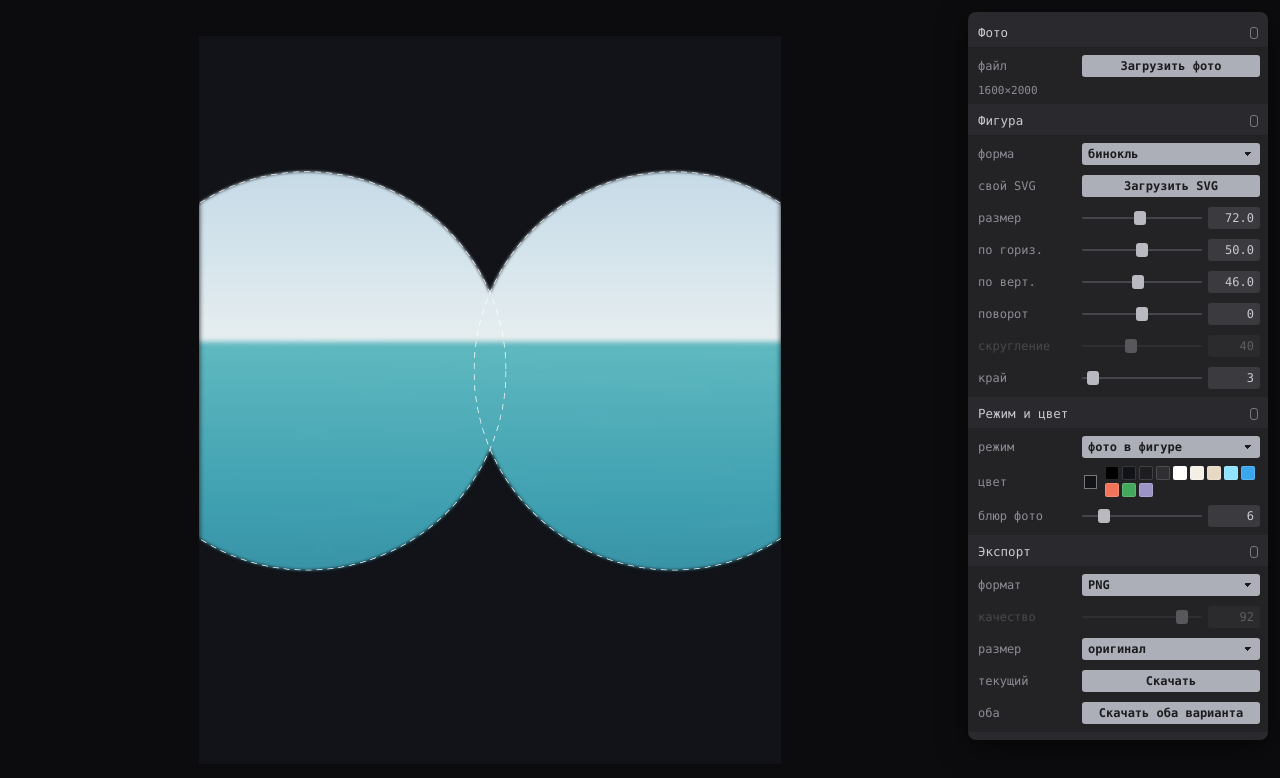
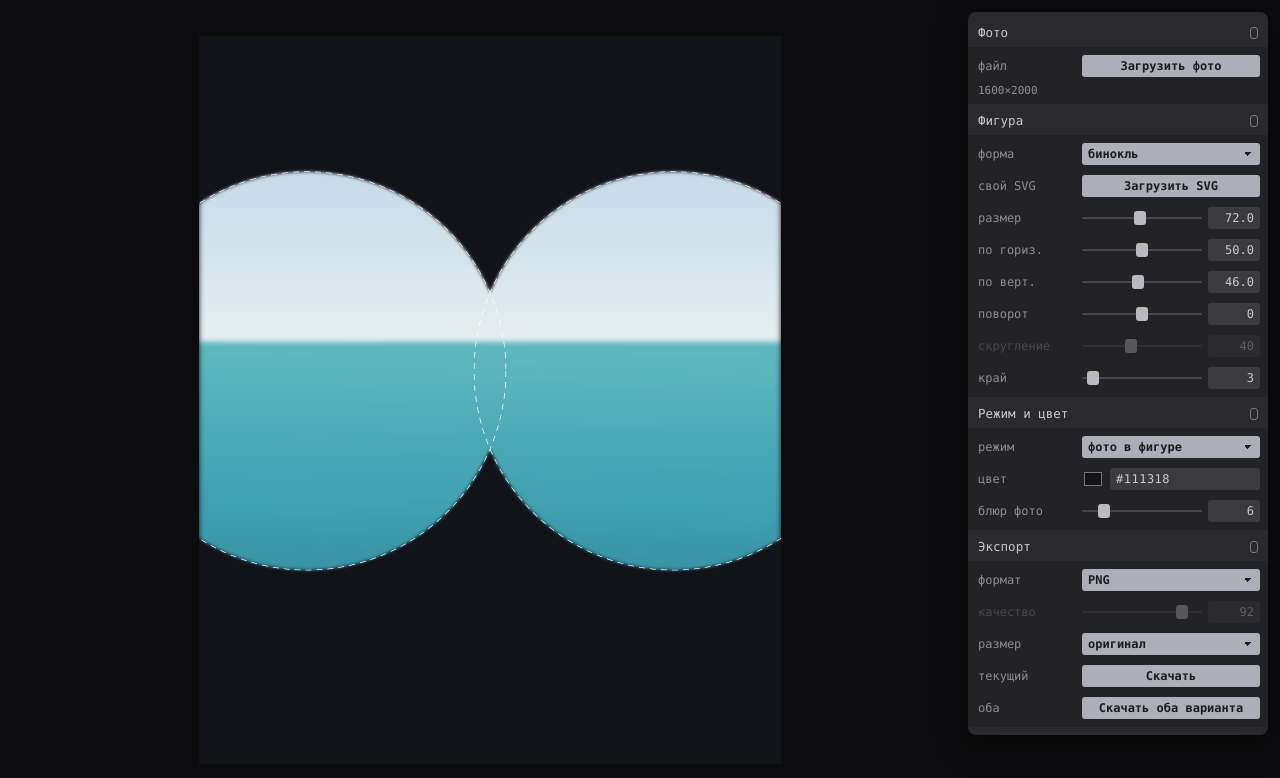
Before and after one commit to risenve/shape-mask, a plain HTML site: page index.html in a window 1280 px wide. Drawn offline with Linux system fonts and the light colour scheme.

Commit message:
Replace color swatches with HEX input field
Color is now entered/pasted as a HEX code (3- or 6-digit, normalized),
alongside a small color-well indicator that stays in sync.

Co-Authored-By: Claude Opus 4.8 <noreply@anthropic.com>

```diff
--- a/index.html
+++ b/index.html
@@ -37,7 +37,8 @@ input[type=range]::-webkit-slider-runnable-track{height:2px;background:var(--ctl
 input[type=range]::-moz-range-track{height:2px;background:var(--ctl-hi);border-radius:2px}
 input[type=range]::-webkit-slider-thumb{-webkit-appearance:none;width:12px;height:14px;border-radius:3px;background:var(--knob);margin-top:-6px;border:0}
 input[type=range]::-moz-range-thumb{width:12px;height:14px;border-radius:3px;background:var(--knob);border:0}
-input[type=number],select{font:inherit;color:var(--fg);background:var(--ctl);border:0;border-radius:3px;height:22px;width:100%;padding:0 6px;box-sizing:border-box}
+input[type=number],input[type=text].hex,select{font:inherit;color:var(--fg);background:var(--ctl);border:0;border-radius:3px;height:22px;width:100%;padding:0 6px;box-sizing:border-box}
+input[type=text].hex{flex:1;min-width:0;text-transform:uppercase;letter-spacing:.5px}
 input[type=number]{text-align:right;-moz-appearance:textfield}
 input[type=number]::-webkit-inner-spin-button{-webkit-appearance:none}
 select{background:var(--btn);color:var(--btn-fg);font-weight:600;cursor:pointer;-webkit-appearance:none;appearance:none;
@@ -202,7 +203,10 @@ DEF.forEach(([title,items],fi)=>{const f=document.createElement('div');f.classNa
     else if(it.t==='sel'){const s=document.createElement('select');s.id=id;s.setAttribute('aria-labelledby',id+'l');it.o.forEach(([v,l])=>{const o=document.createElement('option');o.value=v;o.textContent=l;s.appendChild(o)});s.onchange=()=>set(it.k,s.value);r.appendChild(s);
       binds.push(()=>{s.value=S[it.k];r.classList.toggle('dim',!!(it.dim&&it.dim()))})}
     else if(it.t==='color'){const w=document.createElement('div');w.className='col';const c=document.createElement('input');c.type='color';c.id=id;c.setAttribute('aria-labelledby',id+'l');c.oninput=()=>set(it.k,c.value);
-      const sw=document.createElement('div');sw.className='sw';SW.forEach(v=>{const x=document.createElement('button');x.style.background=v;x.title=v;x.setAttribute('aria-label',v);x.onclick=()=>set(it.k,v);sw.appendChild(x)});w.append(c,sw);r.appendChild(w);binds.push(()=>{c.value=S[it.k]})}
+      const hx=document.createElement('input');hx.type='text';hx.className='hex';hx.spellcheck=false;hx.maxLength=7;hx.placeholder='#000000';hx.setAttribute('aria-label','HEX');
+      const norm=v=>{v=String(v).trim().replace(/^#?/,'#');if(/^#[0-9a-fA-F]{3}$/.test(v))v='#'+v[1]+v[1]+v[2]+v[2]+v[3]+v[3];return /^#[0-9a-fA-F]{6}$/.test(v)?v.toLowerCase():null};
+      hx.oninput=()=>{const n=norm(hx.value);if(n)set(it.k,n)};hx.onchange=()=>{const n=norm(hx.value);if(n)set(it.k,n);else hx.value=S[it.k].toUpperCase()};
+      w.append(c,hx);r.appendChild(w);binds.push(()=>{c.value=S[it.k];if(document.activeElement!==hx)hx.value=S[it.k].toUpperCase()})}
   });
   if(fi>=3&&window.innerWidth<=760)f.classList.add('closed');
 });
```
